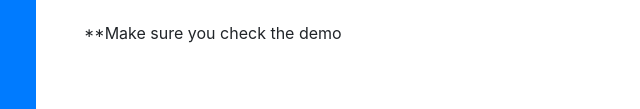
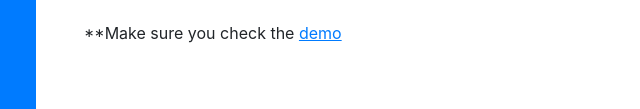
Before and after one commit to moatsoliman/moatsoliman.github.io, a website with bundled scripts: page index.html in a window 1280 px wide. Shown: the part 691-800 px from the top of the page, 236-876 px from the left. Built offline with nearby package versions, Linux system fonts and the light colour scheme; a web font is replaced by a local one.

Commit message:
demo link

```diff
--- a/index.html
+++ b/index.html
@@ -102,7 +102,7 @@
             </a>
           </div>
           <br>
-          <p>**Make sure you check the demo</p>
+          <p>**Make sure you check the <a href="#demo"><span class="text-primary"><u>demo</u></span></a></p>
         </div>
       </section>
 
```
